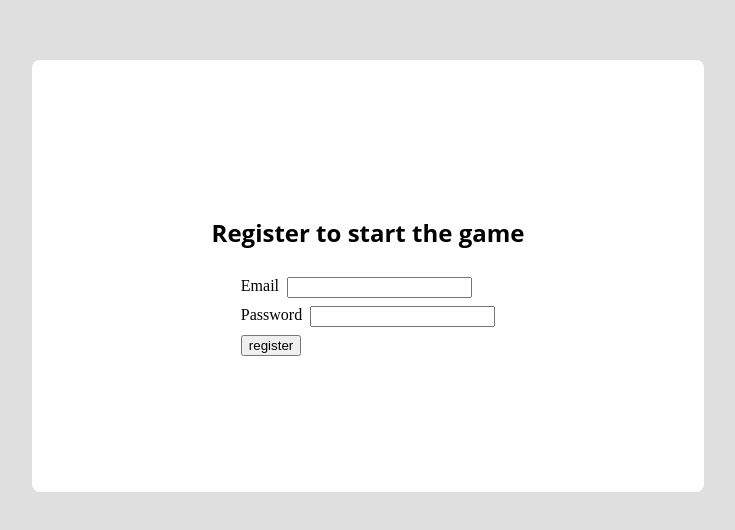
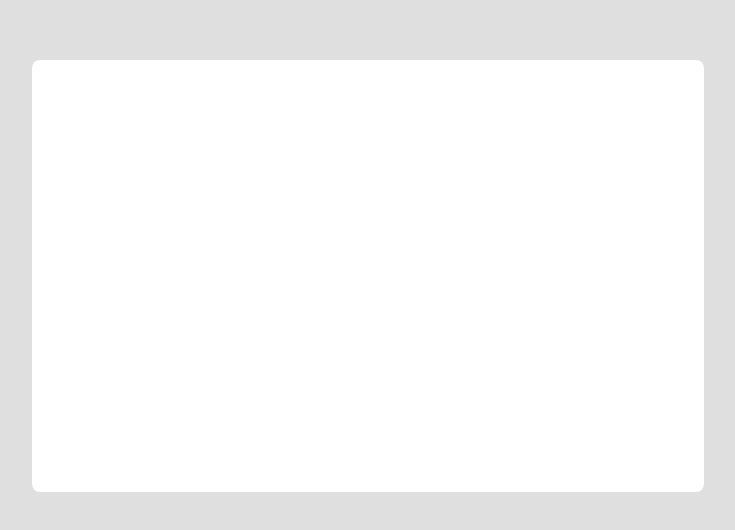
Before and after one commit to AmiirRahimi/who-wants-to-be-millionaire, an Angular app: page /private/questions in a window 1280 px wide. Shown: the part 124-654 px from the top of the page, without its empty margins (272-1007 px from the left). Built offline with nearby package versions, Linux system fonts and the light colour scheme; data requests are answered from the project's data file.

Commit message:
fix: routing

```diff
--- a/src/app/pages/pages.module.ts
+++ b/src/app/pages/pages.module.ts
@@ -8,8 +8,6 @@ import { PublicComponent } from './public/public.component';
 @NgModule({
   declarations: [
     PagesComponent,
-    PrivateComponent,
-    PublicComponent
   ],
   imports: [
     CommonModule,
--- a/src/app/pages/private/questions/questions.component.html
+++ b/src/app/pages/private/questions/questions.component.html
@@ -21,23 +21,5 @@
 </div>
 
 <ng-template #startEnd>
-    <div class="register-container">
-        <h2>Register to start the game</h2>
-        <form [formGroup]="formGroup">
-            <div class="form-item">
-                <label for="email">Email</label>
-                <input formControlName="email" id="email" type="email">
-            </div>
 
-            <div class="form-item">
-                <label for="password">Password</label>
-                <input formControlName="password" type="password">
-            </div>
-
-            <div class="form-button">
-                <button (click)="registerUser()">register</button>
-            </div>
-
-        </form>
-    </div>
 </ng-template>
--- a/src/app/pages/private/questions/questions.component.scss
+++ b/src/app/pages/private/questions/questions.component.scss
@@ -50,28 +50,3 @@
         }
     }
 }
-
-.register-container {
-    display: flex;
-    align-items: center;
-    justify-content: center;
-    flex-direction: column;
-    height: 100%;
-    form {
-        .form-item {
-            display: flex;
-            flex-direction: row;
-            justify-content: space-between;
-            margin-top: 8px;
-            width: 50%;
-            label {
-                margin-right: 8px;
-            }
-        }
-        .form-button {
-            button {
-                margin-top: 8px;
-            }
-        }
-    }
-}
--- a/src/app/pages/private/questions/questions.component.ts
+++ b/src/app/pages/private/questions/questions.component.ts
@@ -1,7 +1,5 @@
 import { Component, OnInit } from '@angular/core';
 import { QuestionsService } from './questions.service';
-import { AuthService } from 'src/app/shared/services/other-services/authorization.service';
-import { FormBuilder, FormGroup, Validators } from '@angular/forms';
 
 @Component({
   selector: 'app-questions',
@@ -9,7 +7,6 @@ import { FormBuilder, FormGroup, Validators } from '@angular/forms';
   styleUrls: ['./questions.component.scss']
 })
 export class QuestionsComponent implements OnInit {
-  public formGroup!: FormGroup
   public questions!: Array<any>
   public userQuestionsIds: Array<number> = []
   public userQuestions: Array<any> = []
@@ -18,22 +15,13 @@ export class QuestionsComponent implements OnInit {
 
   constructor(
     private _questionService: QuestionsService,
-    private _authService: AuthService,
-    private fb: FormBuilder
   ){}
 
   ngOnInit(): void {
     this.getQuestions()
-    this.initForm()
   }
 
-  initForm(){
-    this.formGroup = this.fb.group({
-      email: ['', [Validators.required]],
-      password: ['', [Validators.required]],
-    })
-  }
-
+  // check answers for total of answer points
   checkAnswer(answers: any){
     this.totalOfCurrentQuestion = 0
     answers.forEach((answer: any) => {
@@ -78,13 +66,7 @@ export class QuestionsComponent implements OnInit {
     return Math.floor(Math.random() * 100);
   }
 
-  registerUser(){
-    this._authService.createAccount(this.formGroup.value).subscribe(res => {
-      console.log(res);
-
-    })
-  }
-
+  // go to next question
   nextQuestion(){
     if (this.questionNumberIndex < 4) {
       // this.questionNumberIndex ++
--- a/src/app/pages/public/pages-routing.module.ts
+++ b/src/app/pages/public/public-routing.module.ts
@@ -9,11 +9,11 @@ const routes: Routes = [
     children:[
       {
         path: '',
-        redirectTo: 'questions',
+        redirectTo: '',
         pathMatch: 'full'
       },
       {
-        path: 'questions',
+        path: '',
         loadChildren: () => import('./signin-signup/signin-signup.module').then((m) => m.SigninSignupModule)
       }
     ]
@@ -25,4 +25,4 @@ const routes: Routes = [
   imports: [RouterModule.forChild(routes)],
   exports: [RouterModule]
 })
-export class PrivateRoutingModule { }
+export class PublicRoutingModule { }
--- a/src/app/pages/public/signin-signup/signin-signup.component.html
+++ b/src/app/pages/public/signin-signup/signin-signup.component.html
@@ -1 +1,19 @@
-<p>signin-signup works!</p>
+<div class="register-container">
+    <h2>Register to start the game</h2>
+    <form [formGroup]="formGroup">
+        <div class="form-item">
+            <label for="email">Email</label>
+            <input formControlName="email" id="email" type="email">
+        </div>
+
+        <div class="form-item">
+            <label for="password">Password</label>
+            <input formControlName="password" type="password">
+        </div>
+
+        <div class="form-button">
+            <button (click)="registerUser()">register</button>
+        </div>
+
+    </form>
+</div>
--- a/src/app/pages/public/signin-signup/signin-signup.component.scss
+++ b/src/app/pages/public/signin-signup/signin-signup.component.scss
@@ -0,0 +1,24 @@
+.register-container {
+    display: flex;
+    align-items: center;
+    justify-content: center;
+    flex-direction: column;
+    height: 100%;
+    form {
+        .form-item {
+            display: flex;
+            flex-direction: row;
+            justify-content: space-between;
+            margin-top: 8px;
+            width: 50%;
+            label {
+                margin-right: 8px;
+            }
+        }
+        .form-button {
+            button {
+                margin-top: 8px;
+            }
+        }
+    }
+}
--- a/src/app/pages/public/signin-signup/signin-signup.component.ts
+++ b/src/app/pages/public/signin-signup/signin-signup.component.ts
@@ -1,10 +1,37 @@
-import { Component } from '@angular/core';
+import { Component, OnInit } from '@angular/core';
+import { FormBuilder, FormGroup, Validators } from '@angular/forms';
+import { AuthService } from 'src/app/shared/services/other-services/authorization.service';
 
 @Component({
   selector: 'app-signin-signup',
   templateUrl: './signin-signup.component.html',
   styleUrls: ['./signin-signup.component.scss']
 })
-export class SigninSignupComponent {
+export class SigninSignupComponent implements OnInit {
 
+  public formGroup!: FormGroup
+
+  constructor(
+    private fb: FormBuilder,
+    private _authService: AuthService,
+  ){}
+
+  ngOnInit(): void {
+    this.initForm()
+  }
+
+
+  initForm(){
+    this.formGroup = this.fb.group({
+      email: ['', [Validators.required]],
+      password: ['', [Validators.required]],
+    })
+  }
+
+  registerUser(){
+    this._authService.createAccount(this.formGroup.value).subscribe(res => {
+      console.log(res);
+
+    })
+  }
 }
```
Also changed, not shown: src/app/pages/private/private.module.ts (+4 -3 lines), src/app/pages/public/public.module.ts (+4 -4 lines), src/app/pages/public/signin-signup/signin-signup.module.ts (+9 -2 lines), src/app/pages/private/private-routing.module.ts (renamed from src/app/pages/private/pages-routing.module.ts).
